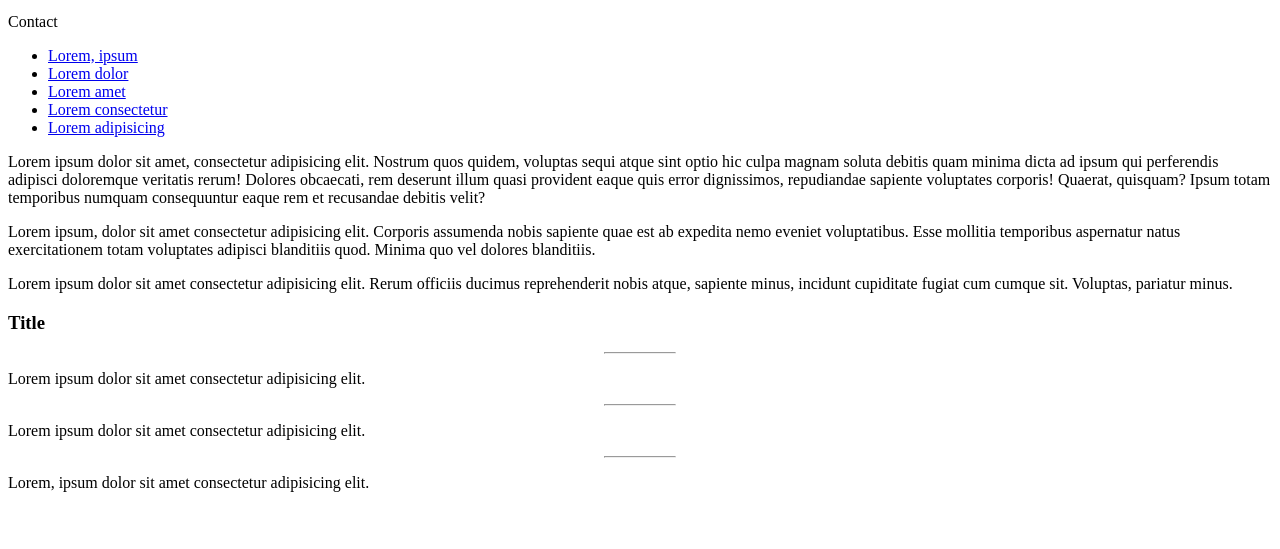
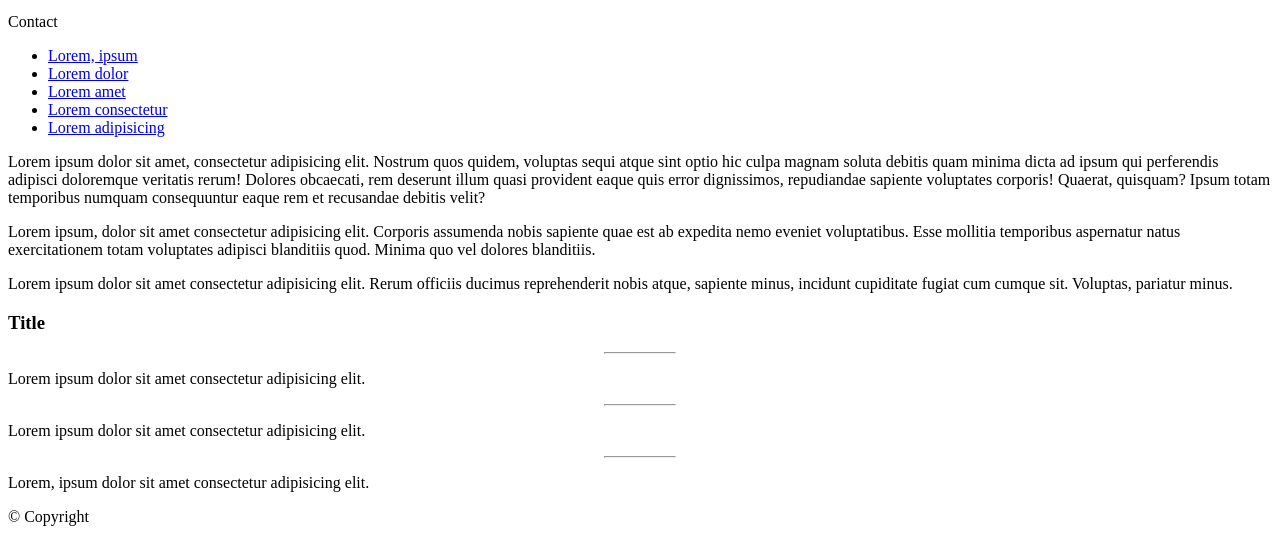
Before and after one commit to Aleksandrlitvinov/simple_site, a plain HTML site: page second-page.html in a window 1280 px wide. Shown: the part 251-800 px from the top of the page. Drawn offline with Linux system fonts and the light colour scheme.

Commit message:
Added footer to second-page

```diff
--- a/second-page.html
+++ b/second-page.html
@@ -71,8 +71,10 @@
                 <p>Lorem, ipsum dolor sit amet consectetur adipisicing elit.</p>
             </aside>
         </section>
-
     </main>
+    <footer class="footer">
+        <p>&copy Copyright</p>
+    </footer>
 </body>
 
 </html>
```
